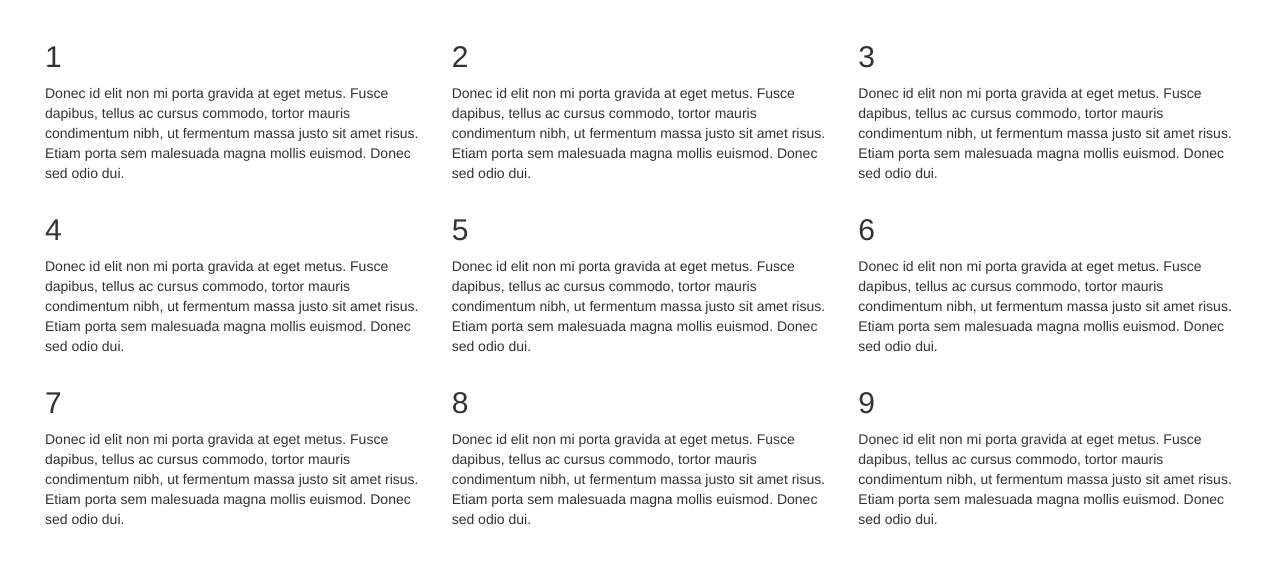
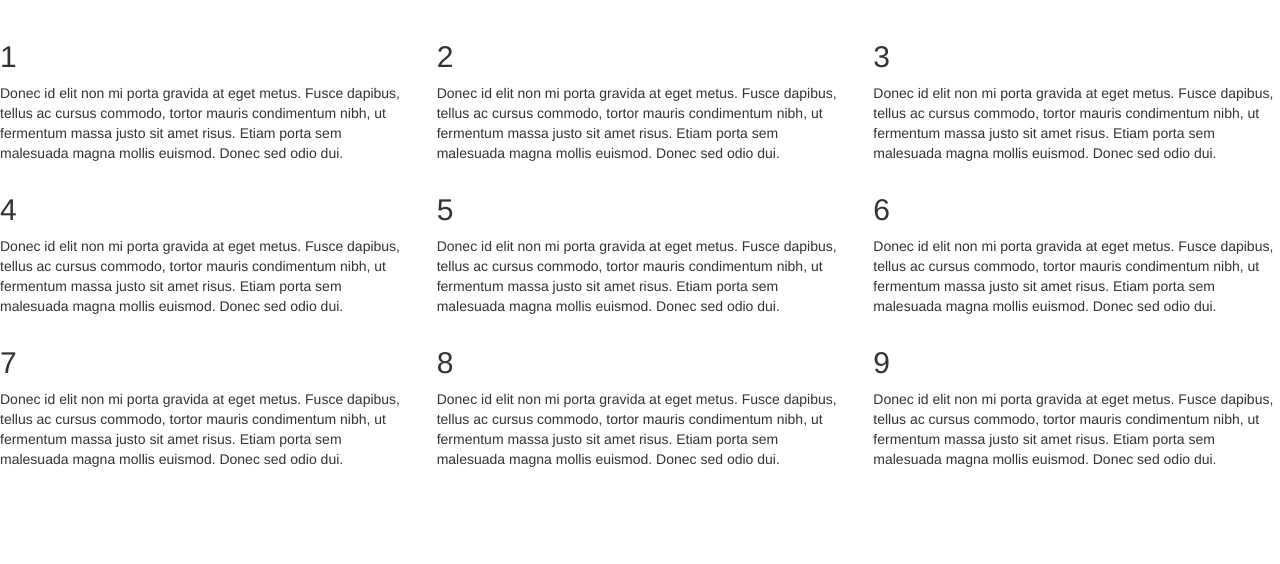
Before and after one commit to Danielzydel/padding_page, a plain HTML site: page layoutpagetest.html in a window 1280 px wide. Drawn offline with nearby package versions, Linux system fonts and the light colour scheme.

Commit message:
removed unnecessary 'col-6' class from div.  deleted 9 classes from body tag

```diff
--- a/layoutpagetest.html
+++ b/layoutpagetest.html
@@ -9,33 +9,33 @@
   <link rel="stylesheet" type="text/css" href="//maxcdn.bootstrapcdn.com/bootstrap/3.2.0/css/bootstrap.min.css">
   <link rel="stylesheet" type="text/css" href="borrowedpadding.css">
 </head>
-<body class="pl-lg pr-lg pl-md pr-md pl-md pr-md pl-sm pr-sm pb-sm-xs">
+<body class="">
 
 <div class="row">
-   <div class="col-6 col-sm-6 col-lg-4">
+   <div class="col-sm-6 col-lg-4">
      <h2>1</h2>
      <p>Donec id elit non mi porta gravida at eget metus. Fusce dapibus, tellus ac cursus commodo, tortor mauris condimentum nibh, ut fermentum massa justo sit amet risus. Etiam porta sem malesuada magna mollis euismod. Donec sed odio dui. </p>
    </div>
-   <div class="col-6 col-sm-6 col-lg-4">
+   <div class="col-sm-6 col-lg-4">
      <h2>2</h2>
      <p>Donec id elit non mi porta gravida at eget metus. Fusce dapibus, tellus ac cursus commodo, tortor mauris condimentum nibh, ut fermentum massa justo sit amet risus. Etiam porta sem malesuada magna mollis euismod. Donec sed odio dui. </p>
    </div>
-   <div class="col-6 col-sm-6 col-lg-4">
+   <div class="col-sm-6 col-lg-4">
      <h2>3</h2>
      <p>Donec id elit non mi porta gravida at eget metus. Fusce dapibus, tellus ac cursus commodo, tortor mauris condimentum nibh, ut fermentum massa justo sit amet risus. Etiam porta sem malesuada magna mollis euismod. Donec sed odio dui. </p>
    </div>
 </div>
 
 <div class="row">
-   <div class="col-6 col-sm-6 col-lg-4">
+   <div class="col-sm-6 col-lg-4">
      <h2>4</h2>
      <p>Donec id elit non mi porta gravida at eget metus. Fusce dapibus, tellus ac cursus commodo, tortor mauris condimentum nibh, ut fermentum massa justo sit amet risus. Etiam porta sem malesuada magna mollis euismod. Donec sed odio dui. </p>
   </div>
-  <div class="col-6 col-sm-6 col-lg-4">
+  <div class="col-sm-6 col-lg-4">
      <h2>5</h2>
      <p>Donec id elit non mi porta gravida at eget metus. Fusce dapibus, tellus ac cursus commodo, tortor mauris condimentum nibh, ut fermentum massa justo sit amet risus. Etiam porta sem malesuada magna mollis euismod. Donec sed odio dui. </p>
   </div>
-  <div class="col-6 col-sm-6 col-lg-4">
+  <div class="col-sm-6 col-lg-4">
      <h2>6</h2>
      <p>Donec id elit non mi porta gravida at eget metus. Fusce dapibus, tellus ac cursus commodo, tortor mauris condimentum nibh, ut fermentum massa justo sit amet risus. Etiam porta sem malesuada magna mollis euismod. Donec sed odio dui. </p>
   </div>
@@ -43,15 +43,15 @@
 
 
 <div class="row">
-   <div class="col-6 col-sm-6 col-lg-4">
+   <div class="col-sm-6 col-lg-4">
      <h2>7</h2>
      <p>Donec id elit non mi porta gravida at eget metus. Fusce dapibus, tellus ac cursus commodo, tortor mauris condimentum nibh, ut fermentum massa justo sit amet risus. Etiam porta sem malesuada magna mollis euismod. Donec sed odio dui. </p>
   </div>
-   <div class="col-6 col-sm-6 col-lg-4">
+   <div class="col-sm-6 col-lg-4">
      <h2>8</h2>
      <p>Donec id elit non mi porta gravida at eget metus. Fusce dapibus, tellus ac cursus commodo, tortor mauris condimentum nibh, ut fermentum massa justo sit amet risus. Etiam porta sem malesuada magna mollis euismod. Donec sed odio dui. </p>
   </div>
-   <div class="col-6 col-sm-6 col-lg-4">
+   <div class="col-sm-6 col-lg-4">
      <h2>9</h2>
      <p>Donec id elit non mi porta gravida at eget metus. Fusce dapibus, tellus ac cursus commodo, tortor mauris condimentum nibh, ut fermentum massa justo sit amet risus. Etiam porta sem malesuada magna mollis euismod. Donec sed odio dui. </p>
   </div>
```
